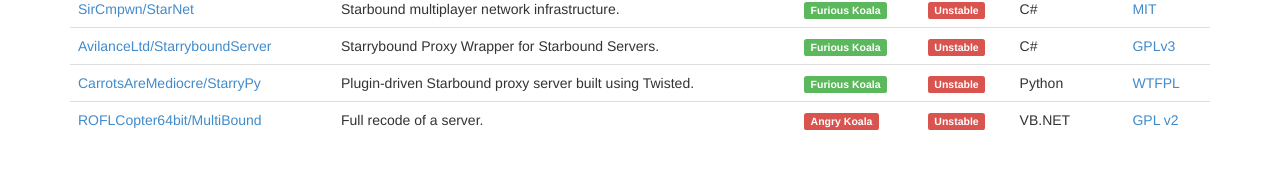
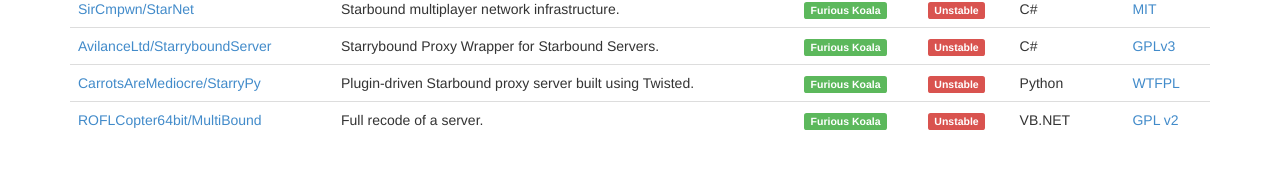
Before and after one commit to ddevault/starbound-dev, a Jekyll site: the page built from index.md, in a window 1280 px wide. Shown: the part 332-501 px from the top of the page. Built offline with Jekyll 4.4.1, drawn with Linux system fonts in a browser that asks for light colours; Markdown is read by kramdown in place of the engine named in the settings.

Commit message:
Update index.md
Changed MultiBound to be compatible with Furious Koala

```diff
--- a/index.md
+++ b/index.md
@@ -65,7 +65,7 @@ yet be complete.
          <tr> <!-- MultiBound -->
             <td><a target="_blank" href="https://github.com/ROFLCopter64bit/MultiBound">ROFLCopter64bit/MultiBound</a></td>
             <td>Full recode of a server.</td>
-            <td><span class="label label-danger">Angry Koala</span></td>
+            <td><span class="label label-success">Furious Koala</span></td>
             <td><span class="label label-danger">Unstable</span></td>
             <td>VB.NET</td>
             <td><a target="_blank" href="https://github.com/ROFLCopter64bit/MultiBound/blob/master/LICENSE">GPL v2</a></td>
```
